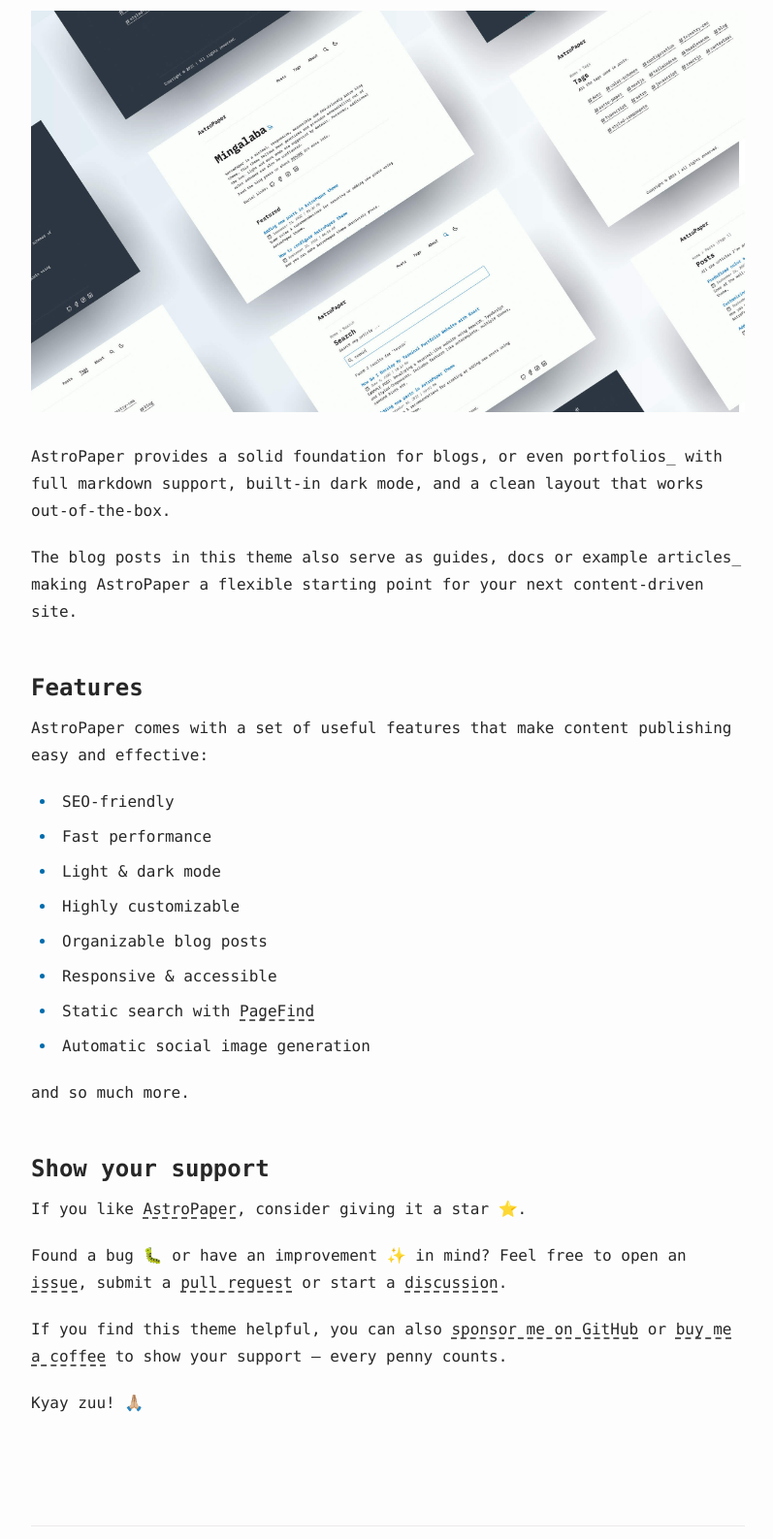
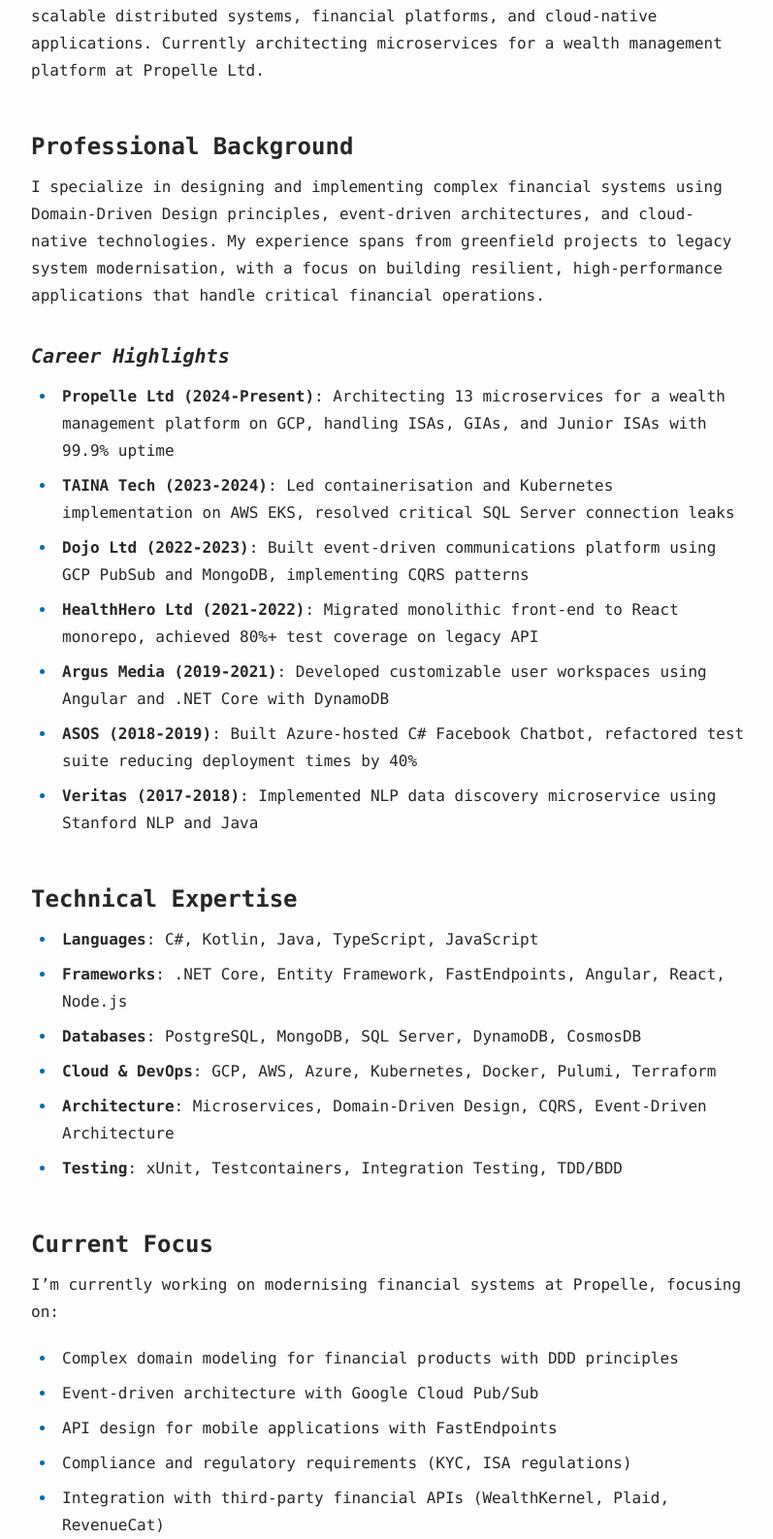
Before and after one commit to harveylx/portfolio-website, an Astro site in the folder astro-portfolio/: page /about in a window 1280 px wide. Shown: the part 275-1862 px from the top of the page at 97% size, without its empty margins (240-1037 px from the left). Built offline with nearby package versions, Linux system fonts and the light colour scheme; Astro itself is replaced by a stand-in of ours.

Commit message:
Updated homepage and about me section

```diff
--- a/astro-portfolio/src/pages/about.md
+++ b/astro-portfolio/src/pages/about.md
@@ -3,35 +3,53 @@
 title: "About"
 ---
 
-AstroPaper is a minimal, accessible and SEO-friendly blog theme built with [Astro](https://astro.build/) and [Tailwind CSS](https://tailwindcss.com/).
+# About Harvey Singh
 
-![Astro Paper](public/astropaper-og.jpg)
+Software Engineer based in London with 7+ years of experience building scalable distributed systems, financial platforms, and cloud-native applications. Currently architecting microservices for a wealth management platform at Propelle Ltd.
 
-AstroPaper provides a solid foundation for blogs, or even portfolios\_ with full markdown support, built-in dark mode, and a clean layout that works out-of-the-box.
+## Professional Background
 
-The blog posts in this theme also serve as guides, docs or example articles\_ making AstroPaper a flexible starting point for your next content-driven site.
+I specialize in designing and implementing complex financial systems using Domain-Driven Design principles, event-driven architectures, and cloud-native technologies. My experience spans from greenfield projects to legacy system modernisation, with a focus on building resilient, high-performance applications that handle critical financial operations.
 
-## Features
+### Career Highlights
 
-AstroPaper comes with a set of useful features that make content publishing easy and effective:
+- **Propelle Ltd (2024-Present)**: Architecting 13 microservices for a wealth management platform on GCP, handling ISAs, GIAs, and Junior ISAs with 99.9% uptime
+- **TAINA Tech (2023-2024)**: Led containerisation and Kubernetes implementation on AWS EKS, resolved critical SQL Server connection leaks
+- **Dojo Ltd (2022-2023)**: Built event-driven communications platform using GCP PubSub and MongoDB, implementing CQRS patterns
+- **HealthHero Ltd (2021-2022)**: Migrated monolithic front-end to React monorepo, achieved 80%+ test coverage on legacy API
+- **Argus Media (2019-2021)**: Developed customizable user workspaces using Angular and .NET Core with DynamoDB
+- **ASOS (2018-2019)**: Built Azure-hosted C# Facebook Chatbot, refactored test suite reducing deployment times by 40%
+- **Veritas (2017-2018)**: Implemented NLP data discovery microservice using Stanford NLP and Java
 
-- SEO-friendly
-- Fast performance
-- Light & dark mode
-- Highly customizable
-- Organizable blog posts
-- Responsive & accessible
-- Static search with [PageFind](https://pagefind.app/)
-- Automatic social image generation
+## Technical Expertise
 
-and so much more.
+- **Languages**: C#, Kotlin, Java, TypeScript, JavaScript
+- **Frameworks**: .NET Core, Entity Framework, FastEndpoints, Angular, React, Node.js
+- **Databases**: PostgreSQL, MongoDB, SQL Server, DynamoDB, CosmosDB
+- **Cloud & DevOps**: GCP, AWS, Azure, Kubernetes, Docker, Pulumi, Terraform
+- **Architecture**: Microservices, Domain-Driven Design, CQRS, Event-Driven Architecture
+- **Testing**: xUnit, Testcontainers, Integration Testing, TDD/BDD
 
-## Show your support
+## Current Focus
 
-If you like [AstroPaper](https://github.com/satnaing/astro-paper), consider giving it a star ⭐️.
+I'm currently working on modernising financial systems at Propelle, focusing on:
+- Complex domain modeling for financial products with DDD principles
+- Event-driven architecture with Google Cloud Pub/Sub
+- API design for mobile applications with FastEndpoints
+- Compliance and regulatory requirements (KYC, ISA regulations)
+- Integration with third-party financial APIs (WealthKernel, Plaid, RevenueCat)
 
-Found a bug 🐛 or have an improvement ✨ in mind? Feel free to open an [issue](https://github.com/satnaing/astro-paper/issues), submit a [pull request](https://github.com/satnaing/astro-paper/pulls) or start a [discussion](https://github.com/satnaing/astro-paper/discussions).
+## Beyond Code
 
-If you find this theme helpful, you can also [sponsor me on GitHub](https://github.com/sponsors/satnaing) or [buy me a coffee](https://buymeacoffee.com/satnaing) to show your support — every penny counts.
+When I'm not building software:
+- **Cars**: Restoring a classic E30 BMW (3-year labour of love) with plans for an engine conversion and turbocharger
+- **Martial Arts**: Avid practitioner of Muay Thai and Boxing
+- **Fitness**: Lost 36kg and passionate about helping others achieve their fitness goals through sustainable, healthy approaches
 
-Kyay zuu! 🙏🏼
+## Get in Touch
+
+I'm always interested in discussing software architecture, financial systems, or fitness! Feel free to reach out via:
+- **Email**: harvirjaswal@gmail.com
+- **GitHub**: [github.com/harveylx](https://github.com/harveylx)
+- **LinkedIn**: [linkedin.com/in/harveylx](https://linkedin.com/in/harveylx)
+- **Location**: London, United Kingdom
--- a/astro-portfolio/src/pages/index.astro
+++ b/astro-portfolio/src/pages/index.astro
@@ -25,7 +25,7 @@
   <main id="main-content" data-layout="index">
     <section id="hero" class="pt-8 pb-6">
       <h1 class="my-4 inline-block text-4xl font-bold sm:my-8 sm:text-5xl">
-        Mingalaba
+        Harvey Singh
       </h1>
       <a
         target="_blank"
@@ -43,19 +43,14 @@
       </a>
 
       <p>
-        AstroPaper is a minimal, responsive, accessible and SEO-friendly Astro
-        blog theme. This theme follows best practices and provides accessibility
-        out of the box. Light and dark mode are supported by default. Moreover,
-        additional color schemes can also be configured.
+        Software Engineer based in London, specializing in .NET microservices,
+        cloud architecture, and distributed systems. I build scalable platforms
+        and write about software engineering, system design, and technical
+        leadership.
       </p>
       <p class="mt-2">
-        Read the blog posts or check
-        <LinkButton
-          class="underline decoration-dashed underline-offset-4 hover:text-accent"
-          href="https://github.com/satnaing/astro-paper#readme"
-        >
-          README
-        </LinkButton> for more info.
+        Explore my <LinkButton href="/posts/">blog posts</LinkButton> or learn more
+        <LinkButton href="/about/">about me</LinkButton>.
       </p>
       {
         // only display if at least one social link is enabled
```
